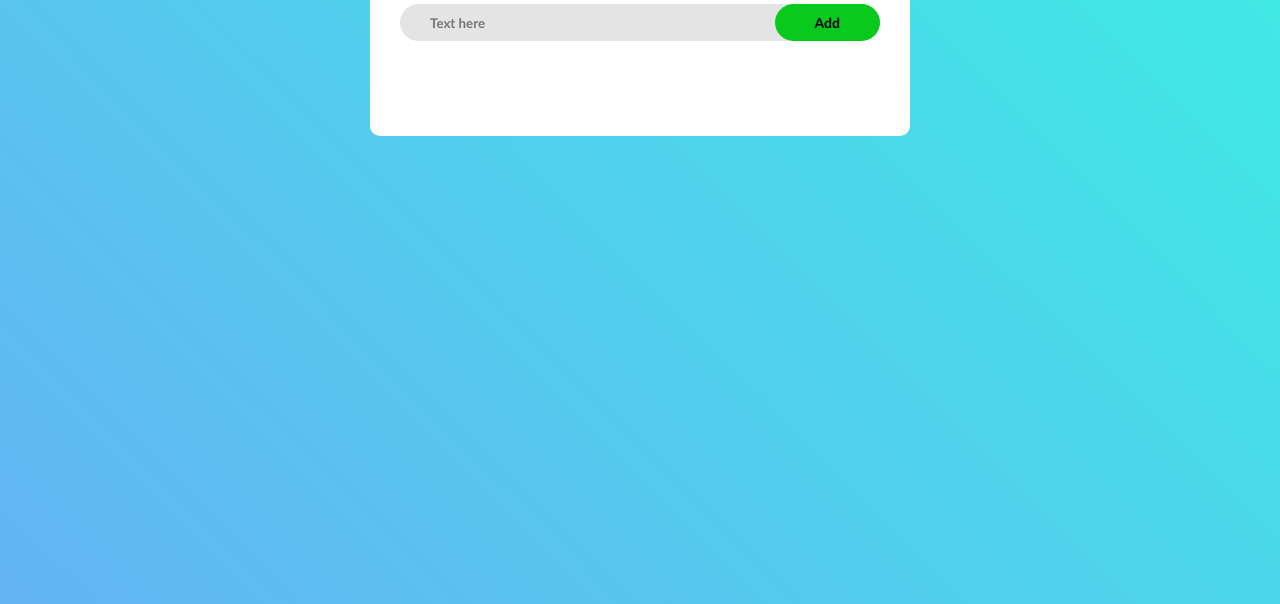
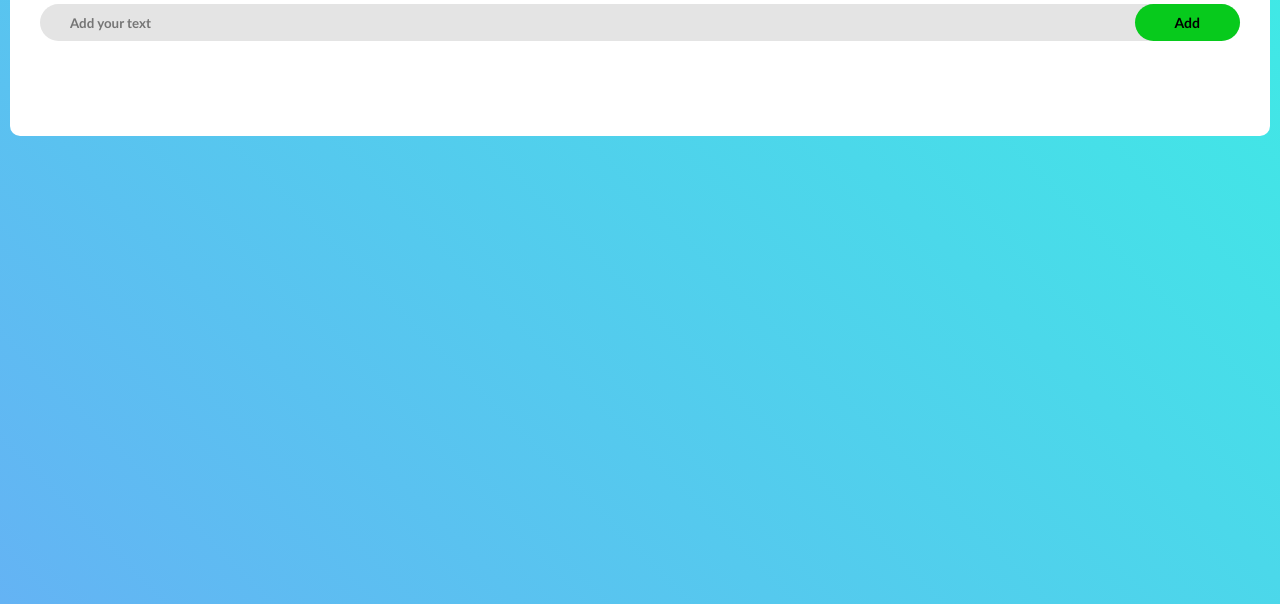
Before and after one commit to Sawla-1/To-do-list-Project, a plain HTML site: page index.html in a window 1280 px wide. Shown: the part 196-800 px from the top of the page. Drawn offline with Linux system fonts and the light colour scheme.

Commit message:
makie better

```diff
--- a/index.html
+++ b/index.html
@@ -11,7 +11,7 @@
         <div class="todo-app">
             <h2>To do list <img src="images/icon.png"></h2>
             <div class="add-text-bar">
-                <input type="text" id="input-box" placeholder="Text here">
+                <input type="text" id="input-box" placeholder="Add your text">
                 <button onclick="addTask()">Add</button>
             </div>
             <ul id="list-container">
--- a/style.css
+++ b/style.css
@@ -15,7 +15,7 @@
 }
 .todo-app{
     width: 100%;
-    max-width: 540px;
+    /* max-width: 540px; */
     background: rgb(255 255 255);
     margin: 100px auto 20px;
     padding: 40px 30px 70px;
@@ -49,8 +49,6 @@ input{
     font-weight: 14px;
 }
 button{
-    position: relative;
-    right: 0;
     border: none;
     padding: 10px 40px;
     border-radius: 50px;
@@ -58,7 +56,6 @@ button{
     color: black;
     font-size: 14px;
     cursor: pointer;
-    white-space: nowrap;
 }
 ul li{
     list-style: none;
```
